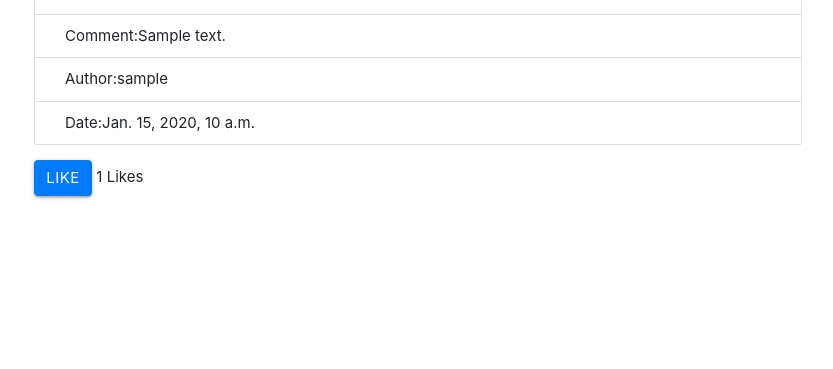
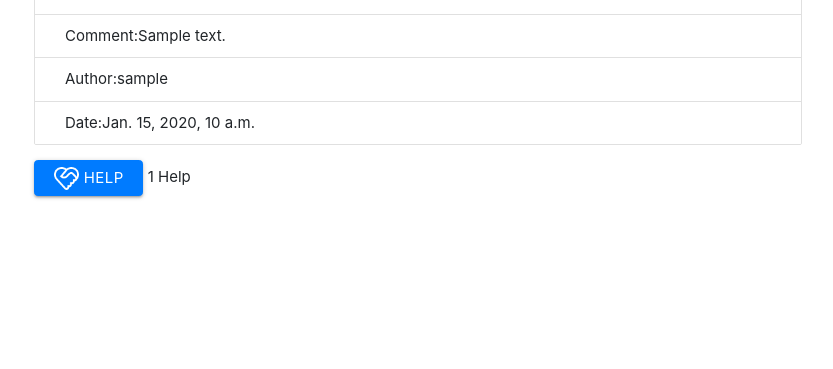
Before and after one commit to Cloud7444/Assignemnt17420, a Django app: page /post/ in a window 1280 px wide. Shown: the part 431-800 px from the top of the page, without its empty margins (222-1055 px from the left). Run offline with Django 3.2, Linux system fonts and the light colour scheme; a user stored in the database is signed in; tables that the repository leaves empty hold one stand-in row (values such as "Sample post"); some libraries are stand-ins or nearby versions.

Commit message:
update help button

```diff
--- a/app/templates/app/indexpage.html
+++ b/app/templates/app/indexpage.html
@@ -106,11 +106,13 @@
            <form action="{% url 'app:likepost'  %}" method="POST">
                     {% csrf_token %}
                     {% if is_liked %}
-                        <button type="submit" name="post_id" value="{{ post.id }}" class="btn btn-danger">Dislike</button>
+                        <button type="submit" name="post_id" value="{{ post.id }}" class="btn btn-danger">Not Help</button>
                     {% else %}
-                        <button type="submit" name="post_id" value="{{ post.id }}" class="btn btn-primary">like</button>
+                        <button type="submit" name="post_id" value="{{ post.id }}" class="btn btn-primary">
+                            <img src="{% static "app/images/help.png" %}" style="width: 30%">
+                            Help</button>
                     {% endif %}
-           {{post.likes.count}} Likes
+           {{post.likes.count}} Help
 
            </form>
         </div>
```
Also changed, not shown: app/static/app/images/help.png (added).
